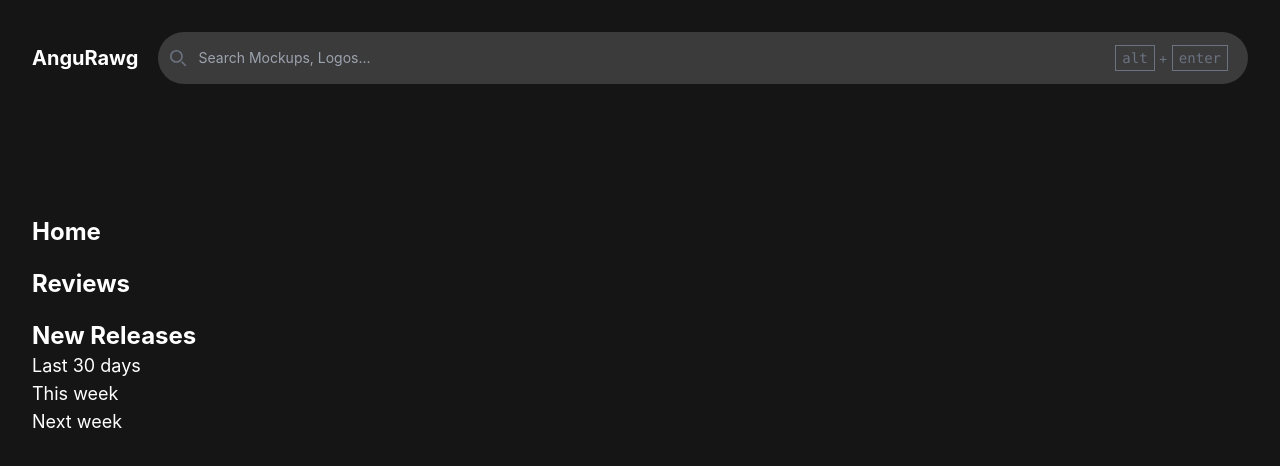
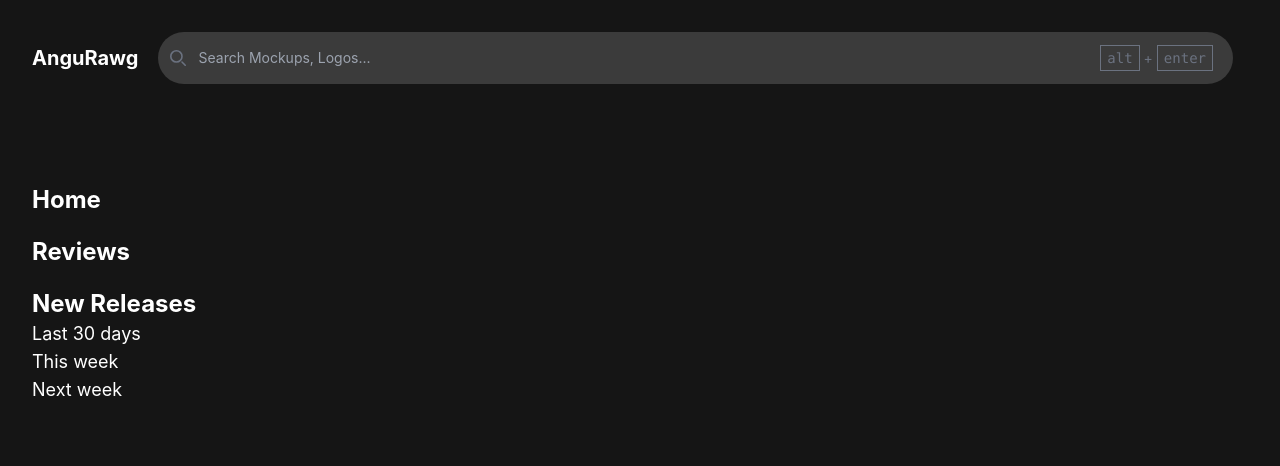
Before and after one commit to marcpancorbo/rawg-angular, an Angular app: page / in a window 1280 px wide. Shown: the top 466 px of the page. Built offline with nearby package versions, Linux system fonts and the light colour scheme; no server answers.

Commit message:
Add new components and update styles

```diff
--- /dev/null
+++ b/src/app/core/main-layout/components/aside-bar/aside-bar.component.html
@@ -0,0 +1,29 @@
+<aside>
+  <nav class="text-white sticky top-0 py-5">
+    <ul class="flex flex-col gap-5">
+      <li>
+        <a
+          href="#"
+          class="text-2xl block font-bold hover:text-[#636363] transition-colors"
+          >Home</a
+        >
+      </li>
+
+      <li>
+        <a
+          href="#"
+          class="text-2xl block font-bold hover:text-[#636363] transition-colors"
+          >Reviews</a
+        >
+      </li>
+      <li class="text-2xl font-bold">
+        New Releases
+        <ul>
+          <li class="text-lg font-normal">Last 30 days</li>
+          <li class="text-lg font-normal">This week</li>
+          <li class="text-lg font-normal">Next week</li>
+        </ul>
+      </li>
+    </ul>
+  </nav>
+</aside>
--- /dev/null
+++ b/src/app/core/main-layout/components/top-bar/top-bar.component.html
@@ -0,0 +1,52 @@
+<header class="w-full items-center flex gap-5">
+    <h1 class="text-xl font-bold text-white">AnguRawg</h1>
+
+    <div class="flex-1">
+      <label
+        for="default-search"
+        class="mb-2 text-sm font-medium text-gray-900 sr-only"
+        >Search</label
+      >
+      <div class="relative">
+        <div
+          class="absolute inset-y-0 start-0 flex items-center ps-3 pointer-events-none"
+        >
+          <svg
+            class="w-4 h-4 text-gray-500"
+            aria-hidden="true"
+            xmlns="http://www.w3.org/2000/svg"
+            fill="none"
+            viewBox="0 0 20 20"
+          >
+            <path
+              stroke="currentColor"
+              stroke-linecap="round"
+              stroke-linejoin="round"
+              stroke-width="2"
+              d="m19 19-4-4m0-7A7 7 0 1 1 1 8a7 7 0 0 1 14 0Z"
+            />
+          </svg>
+        </div>
+        <input
+          type="search"
+          autocomplete="off"
+          id="default-search"
+          class="block w-full p-4 ps-10 text-sm outline-none text-gray-900 rounded-full bg-[#3b3b3b] hover:bg-white focus:bg-white transition-colors duration-300"
+          placeholder="Search Mockups, Logos..."
+          [(ngModel)]="query"
+          (ngModelChange)="queryChange$.next($event)"
+        />
+        <div
+          class="absolute gap-1 inset-y-0 end-0 flex items-center pe-5 pointer-events-none text-sm text-gray-500"
+        >
+          <div class="border border-gray-500 px-1.5 py-0.5">
+            <code>alt</code>
+          </div>
+          <span>+</span>
+          <div class="border border-gray-500 px-1.5 py-0.5">
+            <code>enter</code>
+          </div>
+        </div>
+      </div>
+    </div>
+  </header>
--- /dev/null
+++ b/src/app/core/main-layout/components/top-bar/top-bar.component.ts
@@ -0,0 +1,33 @@
+import { ChangeDetectionStrategy, Component, OnInit } from '@angular/core';
+import { FormsModule } from '@angular/forms';
+import { AutoDestroyService } from '../../../services/utils/auto-destroy.service';
+import { Subject, debounceTime, distinctUntilChanged, takeUntil } from 'rxjs';
+import { GameSearchService } from '../../../services/common/game-search.service';
+
+@Component({
+  selector: 'app-top-bar',
+  standalone: true,
+  imports: [FormsModule],
+  providers: [AutoDestroyService],
+  templateUrl: './top-bar.component.html',
+  styleUrl: './top-bar.component.scss',
+  changeDetection: ChangeDetectionStrategy.OnPush,
+})
+export class TopBarComponent implements OnInit {
+  query: string = '';
+  queryChange$: Subject<string> = new Subject<string>();
+  constructor(
+    private gameSearchService: GameSearchService,
+    private destroy$: AutoDestroyService
+  ) {}
+  ngOnInit(): void {
+    this.subscribeToInputChanges();
+  }
+  subscribeToInputChanges() {
+    this.queryChange$
+      .pipe(debounceTime(500), distinctUntilChanged(), takeUntil(this.destroy$))
+      .subscribe((query: string) =>
+        this.gameSearchService.setQueryString(query)
+      );
+  }
+}
--- a/src/app/core/main-layout/main-layout.component.html
+++ b/src/app/core/main-layout/main-layout.component.html
@@ -1,94 +1,6 @@
-<header class="w-full items-center flex gap-5">
-  <h1 class="text-xl font-bold text-white">AnguRawg</h1>
-
-  <div class="flex-1">
-    <label
-      for="default-search"
-      class="mb-2 text-sm font-medium text-gray-900 sr-only"
-      >Search</label
-    >
-    <div class="relative">
-      <div
-        class="absolute inset-y-0 start-0 flex items-center ps-3 pointer-events-none"
-      >
-        <svg
-          class="w-4 h-4 text-gray-500"
-          aria-hidden="true"
-          xmlns="http://www.w3.org/2000/svg"
-          fill="none"
-          viewBox="0 0 20 20"
-        >
-          <path
-            stroke="currentColor"
-            stroke-linecap="round"
-            stroke-linejoin="round"
-            stroke-width="2"
-            d="m19 19-4-4m0-7A7 7 0 1 1 1 8a7 7 0 0 1 14 0Z"
-          />
-        </svg>
-      </div>
-      <input
-        type="search"
-        autocomplete="off"
-        id="default-search"
-        class="block w-full p-4 ps-10 text-sm outline-none text-gray-900 rounded-full bg-[#3b3b3b] hover:bg-white focus:bg-white transition-colors duration-300"
-        placeholder="Search Mockups, Logos..."
-        [(ngModel)]="query"
-        (ngModelChange)="queryChange$.next($event)"
-      />
-      <div
-        class="absolute gap-1 inset-y-0 end-0 flex items-center pe-5 pointer-events-none text-sm text-gray-500"
-      >
-        <div class="border border-gray-500 px-1.5 py-0.5">
-          <code>alt</code>
-        </div>
-        <span>+</span>
-        <div class="border border-gray-500 px-1.5 py-0.5">
-          <code>enter</code>
-        </div>
-      </div>
-    </div>
-  </div>
-
-  <!-- <input
-    type="text"
-    placeholder="Search..."
-    class="bg-[#313131] text-white hover:bg-white hover:text-[#313131] transition-colors rounded-full px-4 py-3 flex-1"
-    [(ngModel)]="query"
-    (ngModelChange)="queryChange$.next($event)"
-  /> -->
-</header>
-<main class="content py-28">
-  <aside>
-    <nav class="text-white sticky top-0 py-5">
-      <ul class="flex flex-col gap-5">
-        <li>
-          <a
-            href="#"
-            class="text-2xl block font-bold hover:text-[#636363] transition-colors"
-            >Home</a
-          >
-        </li>
-
-        <li>
-          <a
-            href="#"
-            class="text-2xl block font-bold hover:text-[#636363] transition-colors"
-            >Reviews</a
-          >
-        </li>
-        <li class="text-2xl font-bold">
-          New Releases
-          <ul>
-            <li class="text-lg font-normal">Last 30 days</li>
-            <li class="text-lg font-normal">This week</li>
-            <li class="text-lg font-normal">Next week</li>
-          </ul>
-        </li>
-      </ul>
-    </nav>
-  </aside>
-
+<app-top-bar></app-top-bar>
+<main class="content py-20">
+  <app-aside-bar></app-aside-bar>
   <div>
     <router-outlet></router-outlet>
   </div>
--- a/src/app/core/main-layout/main-layout.component.ts
+++ b/src/app/core/main-layout/main-layout.component.ts
@@ -1,34 +1,15 @@
-import { ChangeDetectionStrategy, Component, OnInit } from '@angular/core';
-import { FormsModule } from '@angular/forms';
+import { ChangeDetectionStrategy, Component } from '@angular/core';
 import { RouterOutlet } from '@angular/router';
-import { Subject, debounceTime, distinctUntilChanged, takeUntil } from 'rxjs';
-import { GameSearchService } from '../services/common/game-search.service';
-import { AutoDestroyService } from '../services/utils/auto-destroy.service';
+import { TopBarComponent } from './components/top-bar/top-bar.component';
+import { AsideBarComponent } from './components/aside-bar/aside-bar.component';
 
 @Component({
   selector: 'app-main-layout',
   standalone: true,
-  imports: [RouterOutlet, FormsModule],
-  providers: [AutoDestroyService],
+  imports: [RouterOutlet, TopBarComponent, AsideBarComponent],
+  providers: [],
   templateUrl: './main-layout.component.html',
   styleUrl: './main-layout.component.scss',
   changeDetection: ChangeDetectionStrategy.OnPush,
 })
-export class MainLayoutComponent implements OnInit {
-  query: string = '';
-  queryChange$: Subject<string> = new Subject<string>();
-  constructor(
-    private gameSearchService: GameSearchService,
-    private destroy$: AutoDestroyService
-  ) {}
-  ngOnInit(): void {
-    this.subscribeToInputChanges();
-  }
-  subscribeToInputChanges() {
-    this.queryChange$
-      .pipe(debounceTime(500), distinctUntilChanged(), takeUntil(this.destroy$))
-      .subscribe((query: string) =>
-        this.gameSearchService.setQueryString(query)
-      );
-  }
-}
+export class MainLayoutComponent {}
--- a/src/environments/environment.development.ts
+++ b/src/environments/environment.development.ts
@@ -1,4 +1,4 @@
 export const environment = {
-  API_KEY: 'YOUR_API_KEY',
+  API_KEY: '6458070eba194380952c3eb17cd016b4',
   BASE_API_URL: 'https://api.rawg.io/api/',
 };
--- a/src/environments/environment.ts
+++ b/src/environments/environment.ts
@@ -1,4 +1,4 @@
 export const environment = {
-  API_KEY: 'YOUR_API_KEY',
+  API_KEY: '6458070eba194380952c3eb17cd016b4',
   BASE_API_URL: 'https://api.rawg.io/api/',
 };
--- a/src/styles.scss
+++ b/src/styles.scss
@@ -14,7 +14,9 @@ $primary: #151515;
   padding: 0;
 }
 html {
-    background-color: $primary;
+  background-color: $primary;
+  scroll-behavior: smooth;
+  scrollbar-gutter: stable;
 }
 body {
   margin: 0 auto;
```
Also changed, not shown: src/app/core/main-layout/components/aside-bar/aside-bar.component.ts (added, +12 -0 lines), src/app/core/main-layout/components/aside-bar/aside-bar.component.scss (added), src/app/core/main-layout/components/top-bar/top-bar.component.scss (added), 2 other files (tests, documents, lock files or other folders).
